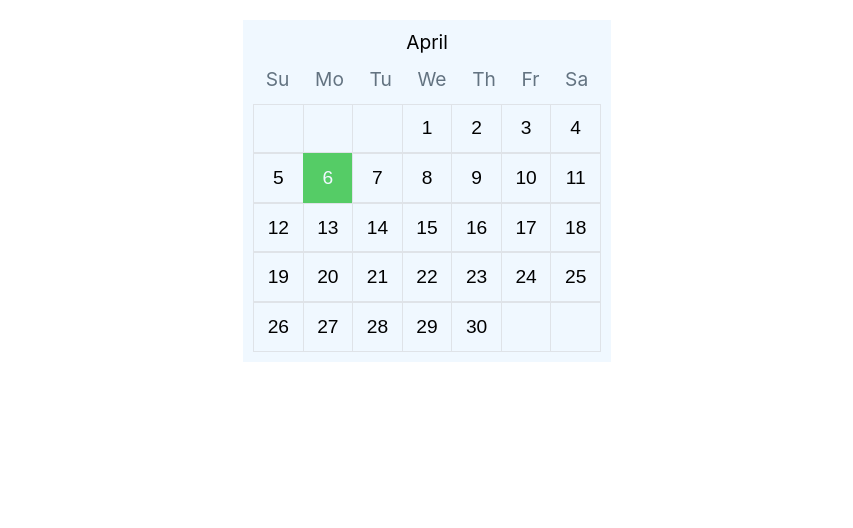
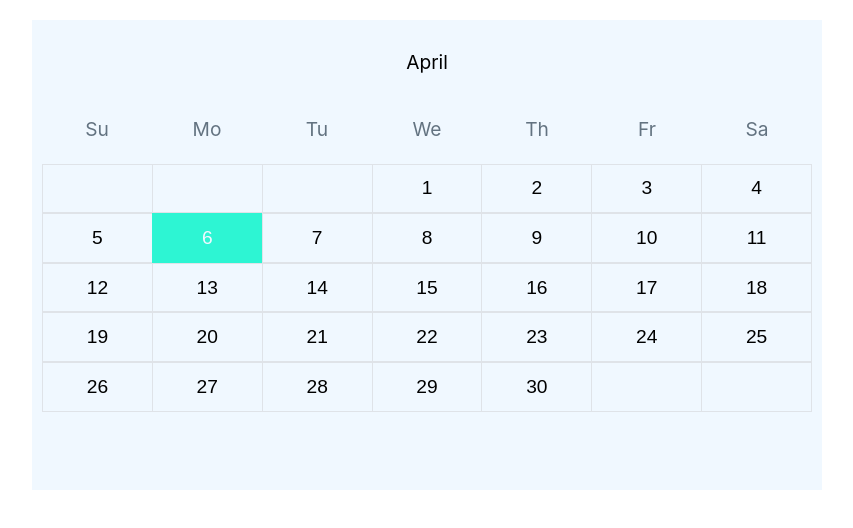
Before and after one commit to KristiinaCwalina/Project121, a React (Create React App) app: page / in a window 1280 px wide. Shown: the top 528 px of the page, without its empty margins (213-1066 px from the left). Built offline with nearby package versions, Linux system fonts and the light colour scheme.

Commit message:
more css for calendar

```diff
--- a/src/components/Calendar/Calendar.css
+++ b/src/components/Calendar/Calendar.css
@@ -1,5 +1,6 @@
 .CalendarContainer{
-    max-width: 500px;
+    width: 770px;
+    height: 450px;
     background-color: aliceblue;
     padding: 10px;
     box-shadow: aqua;
@@ -7,9 +8,12 @@
 .CalendarContainerTitle{
     font-size: 1.2rem;
     color: black;
+    margin-top: 20px;
+    margin-bottom: 30px;
 }
 .weekdayContainer {
     display: flex;
+    margin-bottom: 10px;
 }
 .Weekday {
     display: block;
@@ -60,7 +64,7 @@
 }
 
 .DaySelected{
-    background: #55cc66;
-    border: 1px solid #55cc66;
+    background: #2df5d3;
+    border: 1px solid #2df5d3;
     color: aliceblue;
 }
```
